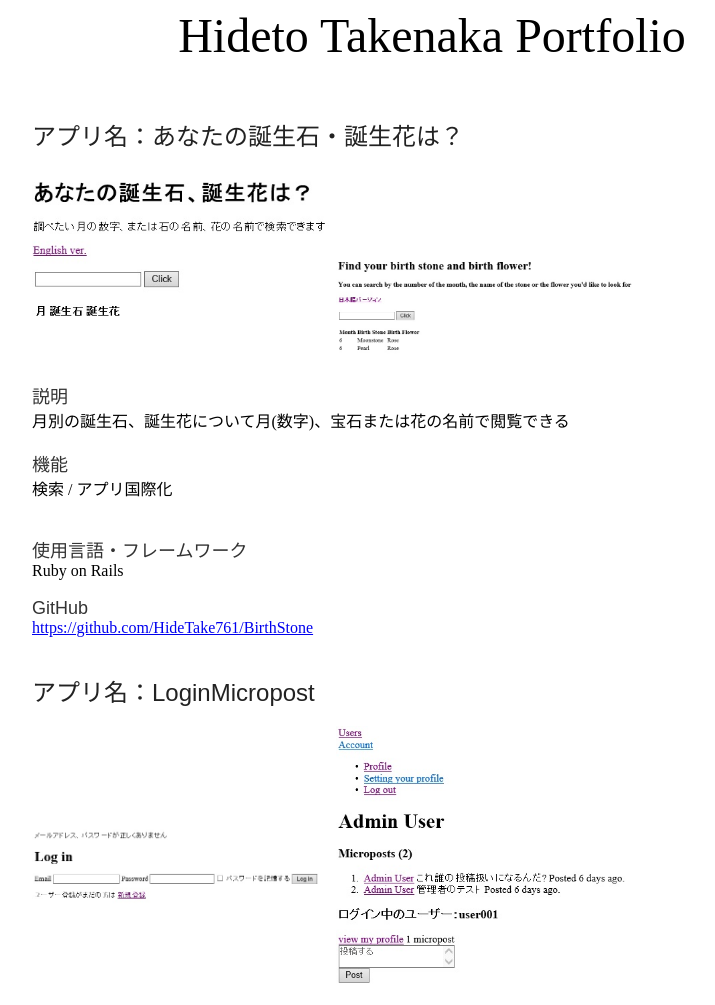
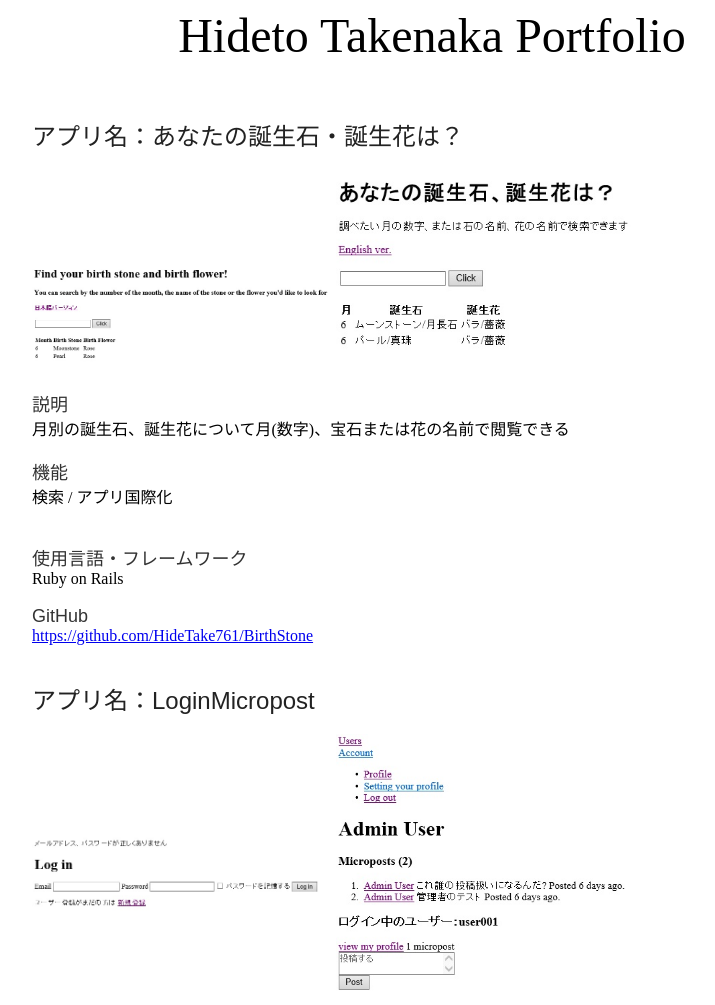
Before and after one commit to HideTake761/hidetake761.github.io, a plain HTML site: page index.html in a window 1280 px wide. Shown: the top 1005 px of the page, without its empty margins (208-923 px from the left). Drawn offline with Linux system fonts and the light colour scheme.

Commit message:
update02 20191105

```diff
--- a/index.html
+++ b/index.html
@@ -24,8 +24,8 @@ margin-left : auto;
 <font face="sans-serif" size="5" color="#222222">アプリ名：あなたの誕生石・誕生花は？</font><BR>
 <BR>
 
-<a href="birthstone01.jpg" target="_blank"><img src="birthstone01.jpg" width="300" alt="" border="0"></a>
 <a href="birthstone02.jpg" target="_blank"><img src="birthstone02.jpg" width="300" alt="" border="0"></a>
+<a href="birthstone03.jpg" target="_blank"><img src="birthstone03.jpg" width="300" alt="" border="0"></a>
 <BR>
 <BR>
 <font face="sans-serif" size="4" color="#333333">説明</font><BR>
```
Also changed, not shown: birthstone01.jpg (deleted), birthstone03.jpg (added).
